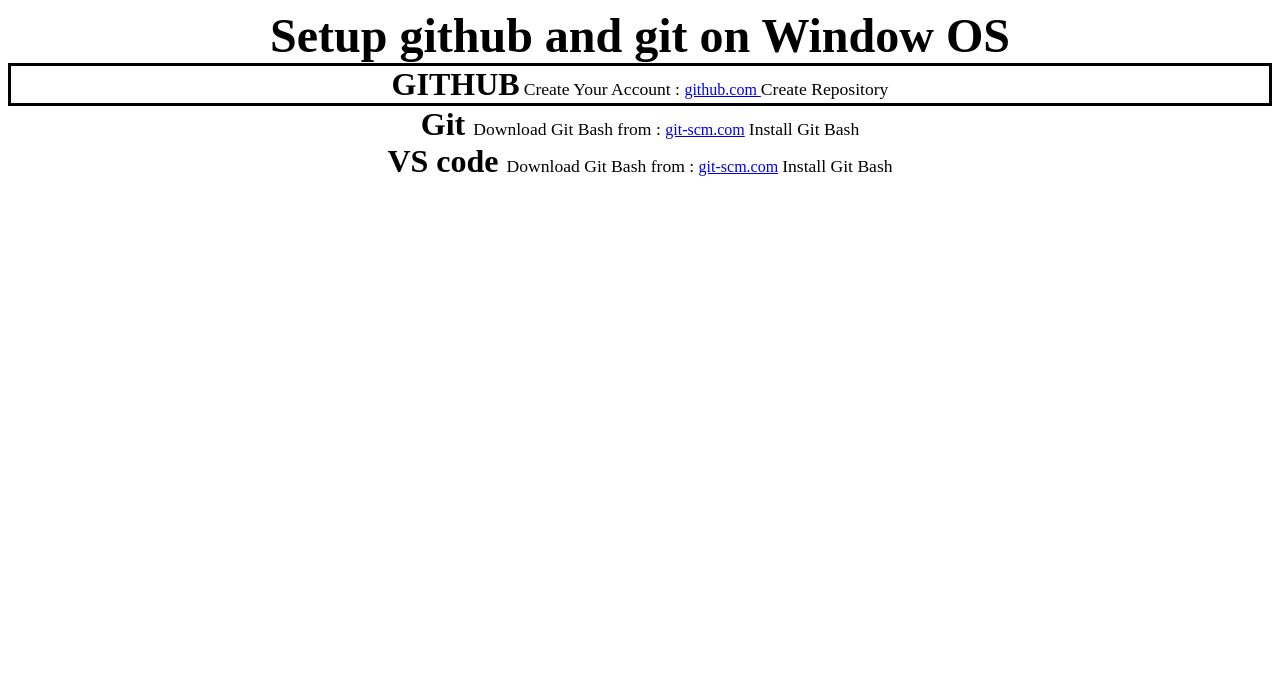
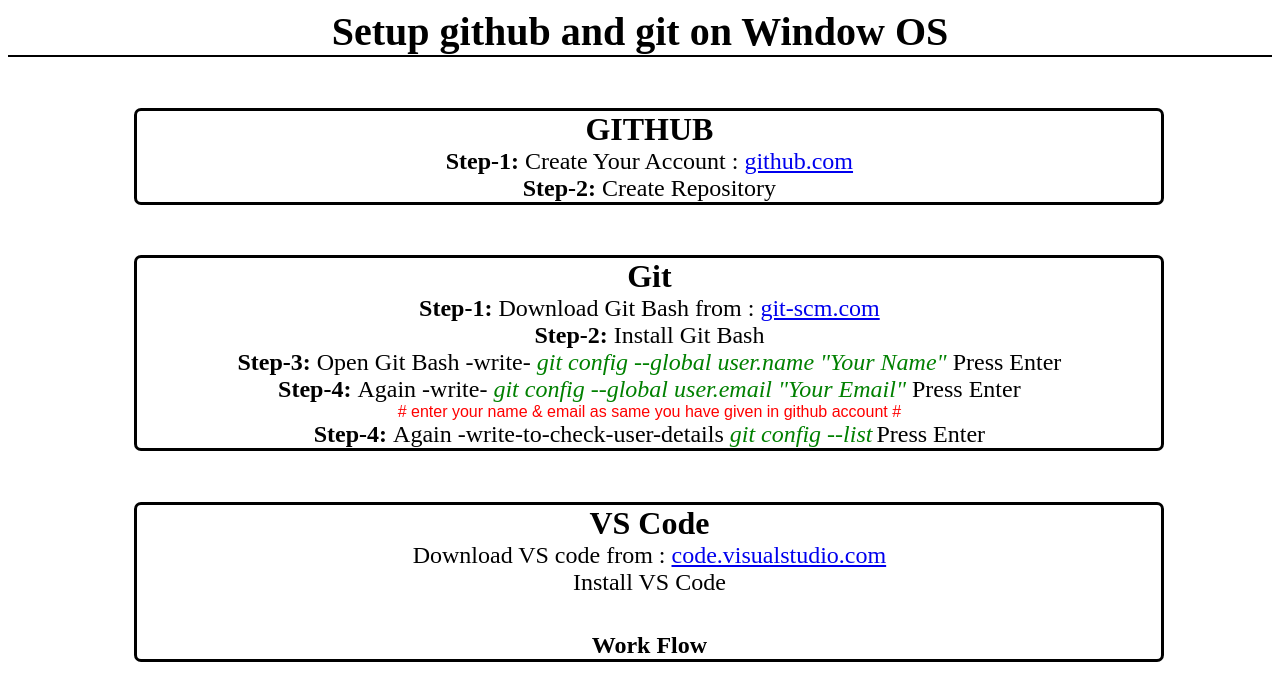
Before and after one commit to sugamanugrah/setup-github-git-windows, a plain HTML site: page index.html in a window 1280 px wide. Drawn offline with Linux system fonts and the light colour scheme.

Commit message:
this is 2nd time update

```diff
--- a/index.html
+++ b/index.html
@@ -10,21 +10,28 @@
 
 <body>
     <div class="app">
-        <a class="heading">Setup github and git on Window OS</a><br>
+        <div class="heading">
+        <a>Setup github and git on Window OS</a>
+        </div>
         <div class="github">
-            <a class="subheading">GITHUB</a>
-            <a class="text">Create Your Account : <a href="https://github.com"> github.com </a></a>
-            <a class="text">Create Repository</a>
+            <a class="subheading">GITHUB</a><br>
+            <a class="text"><b>Step-1: </b>Create Your Account : <a class="text"  href="https://github.com"> github.com </a></a><br>
+            <a class="text"><b>Step-2: </b>Create Repository</a>
         </div>
         <div class="git">
-            <a class="subheading">Git</h2>
-            <a class="text">Download Git Bash from : <a href="https://git-scm.com"> git-scm.com</a></a>
-            <a class="text">Install Git Bash </a>
+            <a class="subheading">Git</h2><br>
+            <a class="text"><b>Step-1: </b>Download Git Bash from : <a  class="text"   href="https://git-scm.com"> git-scm.com</a></a><br>
+            <a class="text"><b>Step-2: </b>Install Git Bash </a><br>
+            <a class="text"><b>Step-3: </b>Open Git Bash -write- <a class="text-2" > git config --global user.name "Your Name" </a> <a class="text">Press Enter</a></a><br>
+            <a class="text"><b>Step-4: </b>Again -write- <a class="text-2" > git config --global user.email "Your Email" </a> <a class="text">Press Enter</a></a><br>
+            <a class="warning"># enter your name & email as same you have given in github account #</a><br>
+            <a class="text"><b>Step-4: </b>Again -write-to-check-user-details <a class="text-2" > git config --list</a> <a class="text">Press Enter</a></a>
         </div>
         <div class="vscode">
-            <a class="subheading">VS code</h2>
-            <a class="text">Download Git Bash from : <a href="https://git-scm.com"> git-scm.com</a></a>
-            <a class="text">Install Git Bash </a>
+            <a class="subheading">VS Code</h2><br>
+            <a class="text">Download VS code from : <a class="text"  href="https://code.visualstudio.com/"> code.visualstudio.com</a></a><br>
+            <a class="text">Install VS Code </a><br><br><br>
+            <a class="text-1">Work Flow</a>
         </div>
     </div>
 </body>
--- a/style.css
+++ b/style.css
@@ -1,21 +1,60 @@
 .app{
+    display: flex;
+    flex-direction: column;
     text-align: center;
     font-family: 'Times New Roman', Times, serif;
+
 }
 .github{
+    margin-top:4%;
+    margin-left:10% ;
+    border-radius: 7px;
+    width:80vw;
+    border: 3px solid black;
+}
+.git{
+    margin-top:4%;
+    margin-left:10% ;
+    border-radius: 7px;
+    width:80vw;
+    border: 3px solid black;
+}
+.vscode{
+    margin-top:4%;
+    margin-left:10% ;
+    border-radius: 7px;
+    width:80vw;
     border: 3px solid black;
 }
 .heading{
-    font-size: 3em;
+    border-bottom: 2px solid black;
+    font-size: 2.5em;
     font-weight: bolder;
+    text-align: center;
     font-family: 'Times New Roman', Times, serif;
 
 }
+
 .subheading{
     font-size: 2em;
     font-weight: bolder;
 
 }
 .text{
-    font-size: 1.1em;
+    font-size: 1.5em;
 }
+.text-1{
+    font-size: 1.5em;
+    font-weight: bolder;
+}
+.text-2{
+    font-style: oblique;
+    font-family: 'Times New Roman', Times, serif;
+    font-size: 1.5em;
+    color: green;
+}
+.warning{
+    font-size: 1em;
+    color: red;
+    font-family: Arial, Helvetica, sans-serif;
+}
```
